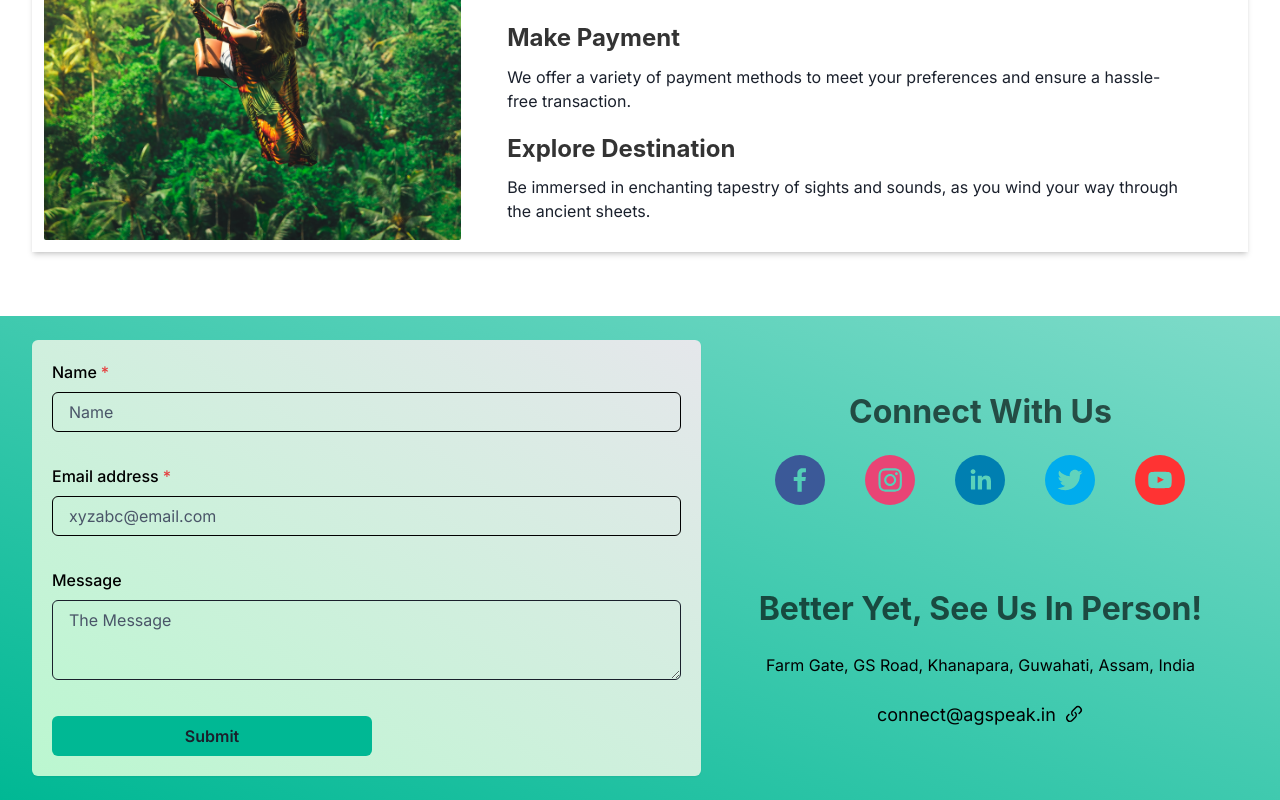
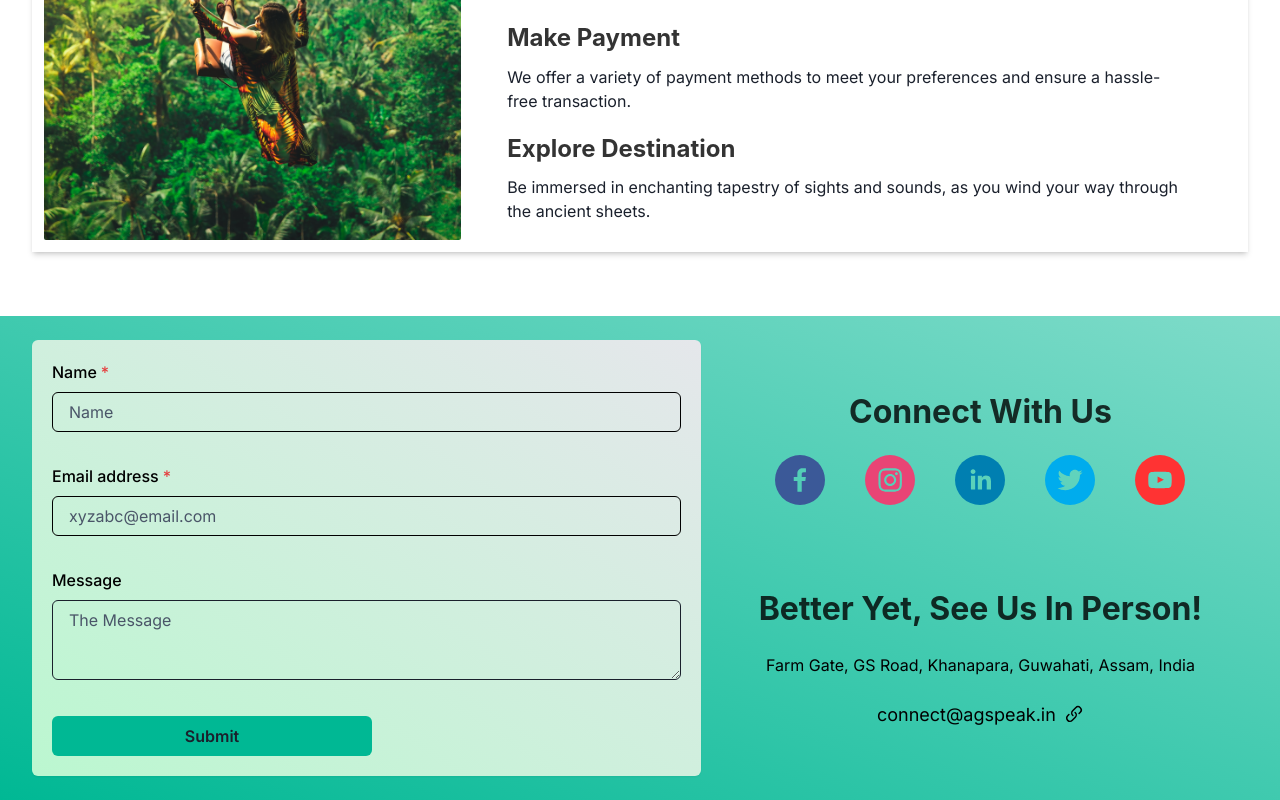
Before and after one commit to TheCharismaticEnigma/agritourism-page, a Next.js app: page / in a window 1280 px wide. Shown: the part 2151-2951 px from the top of the page. Built offline with nearby package versions, Linux system fonts and the light colour scheme.

Commit message:
Refactor: Improve the Headings Visibility

```diff
--- a/app/(Footer)/Footer.tsx
+++ b/app/(Footer)/Footer.tsx
@@ -52,7 +52,7 @@ const FooterContent = () => {
       gap={6}
     >
       <Heading
-        color={'blackAlpha.700'}
+        color={'blackAlpha.800'}
         textAlign={'center'}
         textTransform={'capitalize'}
         fontSize={'xx-large'}
--- a/app/(MainContent)/SocialsSection.tsx
+++ b/app/(MainContent)/SocialsSection.tsx
@@ -22,7 +22,7 @@ const SocialsSection = () => {
     <Flex direction={'column'} alignItems={'center'} gap={6} p={'1'}>
       <Heading
         textTransform={'capitalize'}
-        color={'blackAlpha.700'}
+        color={'blackAlpha.800'}
         fontSize={'xx-large'}
       >
         Connect With Us
```
